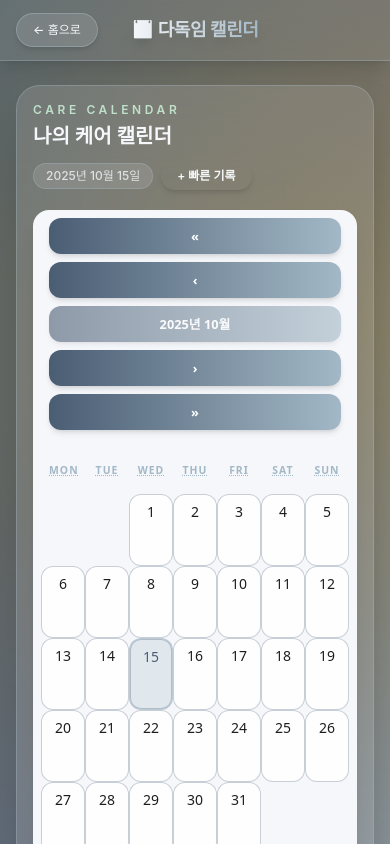
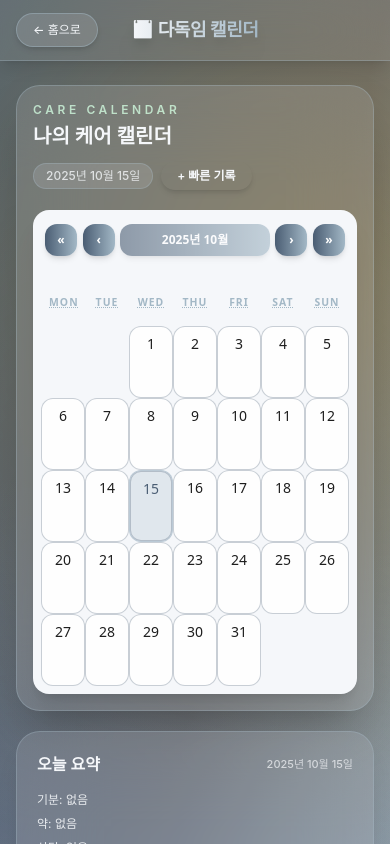
Before and after one commit to Dadok-im/Frontend, a React (Vite) app: page /calendar in a window 390 px wide. Shown: the top 844 px of the page. Built offline with nearby package versions, Linux system fonts and the light colour scheme.

Commit message:
update3 2025.11.20

```diff
--- a/src/styles/index.css
+++ b/src/styles/index.css
@@ -77,14 +77,17 @@ input:focus, textarea:focus {
   }
 
   .calendar-widget .react-calendar__navigation {
-    @apply mb-6 flex flex-wrap items-center justify-between gap-2 px-2;
-    height: auto;
+    @apply mb-6 flex items-center justify-between gap-2 px-2;
+    flex-wrap: nowrap;
   }
 
   .calendar-widget .react-calendar__navigation button {
     @apply rounded-xl px-3 py-2 text-sm font-semibold shadow-md transition duration-200 hover:-translate-y-0.5 hover:shadow-lg disabled:cursor-not-allowed disabled:opacity-60;
     background: linear-gradient(90deg, var(--color-primary), var(--color-secondary));
     color: #fff;
+    flex: 0 0 auto;
+    min-width: 2.4rem;
+    white-space: nowrap;
   }
 
   .calendar-widget .react-calendar__navigation__label {
@@ -92,6 +95,10 @@ input:focus, textarea:focus {
     color: var(--color-primary);
     border-radius: 12px;
     padding: 6px 10px;
+    flex: 1 1 auto;
+    min-width: 120px;
+    text-align: center;
+    white-space: nowrap;
   }
 
   .calendar-widget .react-calendar__navigation__label:hover {
@@ -166,17 +173,8 @@ input:focus, textarea:focus {
   }
 
   .calendar-widget .react-calendar__navigation {
-    flex-direction: column;
-    gap: 0.5rem;
-  }
-
-  .calendar-widget .react-calendar__navigation button {
-    width: 100%;
-    font-size: 0.8rem;
-  }
-
-  .calendar-widget .react-calendar__navigation__label {
-    font-size: 1rem;
+    gap: 0.35rem;
+    padding-inline: 0.25rem;
   }
 
   .calendar-widget .react-calendar__tile {
@@ -192,4 +190,15 @@ input:focus, textarea:focus {
   .calendar-widget .calendar-tags {
     justify-content: flex-start;
   }
+
+  .calendar-widget .react-calendar__navigation button {
+    padding: 0.35rem 0.55rem;
+    font-size: 0.75rem;
+    min-width: 2rem;
+  }
+
+  .calendar-widget .react-calendar__navigation__label {
+    font-size: 0.9rem;
+    min-width: 100px;
+  }
 }
```
